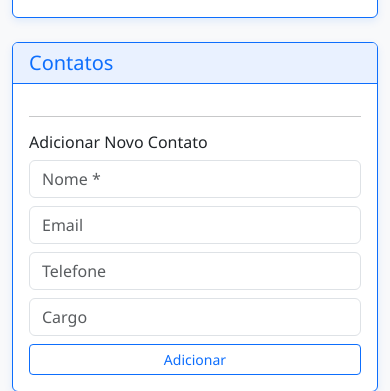
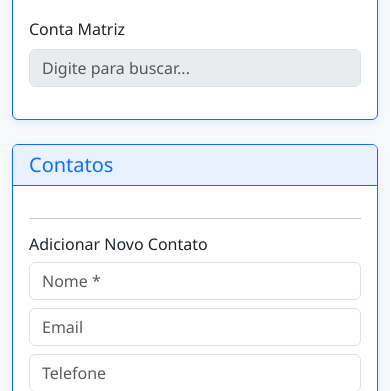
Before and after one commit to andreazevedo80/crm-azevix, a Flask app: template backend/templates/contas/detalhe_conta.html in a window 390 px wide. Shown: the part 700-1091 px from the top of the page. Run offline with Flask 3, Linux system fonts and the light colour scheme; the template is opened without the code that fills it, so the values that code supplies are empty; parts of the project's set-up code (start-up, migrations or seed data) failed here and were passed over.

Commit message:
100% funcional

```diff
--- a/backend/static/js/detalhe_conta.js
+++ b/backend/static/js/detalhe_conta.js
@@ -9,16 +9,17 @@ document.addEventListener("DOMContentLoaded", function() {
     const formNovoContato = document.getElementById('form-novo-contato');
     const hierarchyInfo = document.getElementById('hierarchy-info');
     const hierarchyHr = document.getElementById('hierarchy-hr');
+    const matrizSearchInput = document.getElementById('edit-matriz-search');
+    const matrizIdInput = document.getElementById('edit-matriz-id');
+    const matrizResults = document.getElementById('edit-matriz-results');
 
     let originalContaData = {};
 
     const populateSelect = (selectElement, options, selectedValue) => {
         selectElement.innerHTML = '';
-        if (selectElement.id === 'edit-matriz' || selectElement.id === 'edit-segmento') {
-            selectElement.add(new Option('Selecione...', ''));
-        }
+        if (selectElement.id === 'edit-segmento') selectElement.add(new Option('Selecione...', ''));
         options.forEach(opt => {
-            const text = opt.name || opt.nome_fantasia || opt;
+            const text = opt.name || opt;
             const value = opt.id || opt;
             selectElement.add(new Option(text, value));
         });
@@ -33,7 +34,11 @@ document.addEventListener("DOMContentLoaded", function() {
         document.getElementById('edit-segmento').value = conta.segmento || '';
         if (CURRENT_USER_ROLE === 'admin') {
             document.getElementById('edit-owner').value = conta.owner_id || '';
-            document.getElementById('edit-matriz').value = conta.matriz_id || '';
+            matrizSearchInput.value = conta.matriz_nome || '';
+            matrizIdInput.value = conta.matriz_id || '';
+        } else {
+            matrizSearchInput.value = conta.matriz_nome || '';
+            matrizIdInput.value = conta.matriz_id || '';
         }
     };
 
@@ -41,18 +46,14 @@ document.addEventListener("DOMContentLoaded", function() {
         listaContatos.innerHTML = '';
         if (contatos && contatos.length > 0) {
             contatos.forEach(c => { listaContatos.innerHTML += `<li class="list-group-item"><strong>${c.nome}</strong> (${c.cargo || 'N/A'})<br><small class="text-muted">${c.email || ''} | ${c.telefone || ''}</small></li>`; });
-        } else {
-            listaContatos.innerHTML = '<li class="list-group-item text-center">Nenhum contato cadastrado.</li>';
-        }
+        } else { listaContatos.innerHTML = '<li class="list-group-item text-center">Nenhum contato cadastrado.</li>'; }
     };
 
     const renderLeads = (leads) => {
         listaLeads.innerHTML = '';
         if (leads && leads.length > 0) {
             leads.forEach(l => { listaLeads.innerHTML += `<tr><td>${l.titulo}</td><td><span class="badge bg-info">${l.status_lead}</span></td><td>${l.valor_estimado}</td><td>${l.contato_principal_nome}</td><td><a href="#" class="btn btn-sm btn-outline-secondary disabled">Ver</a></td></tr>`; });
-        } else {
-            listaLeads.innerHTML = '<tr><td colspan="5" class="text-center">Nenhuma oportunidade encontrada.</td></tr>';
-        }
+        } else { listaLeads.innerHTML = '<tr><td colspan="5" class="text-center">Nenhuma oportunidade encontrada.</td></tr>'; }
     };
 
     const renderHierarchy = (conta) => {
@@ -64,31 +65,19 @@ document.addEventListener("DOMContentLoaded", function() {
             const filiaisLinks = conta.filiais.map(f => `<a href="/contas/${f.id}">${f.nome_fantasia}</a>`).join(', ');
             hierarchyHtml += `<p><strong>Filiais:</strong> ${filiaisLinks}</p>`;
         }
-
-        if (hierarchyHtml) {
-            hierarchyInfo.innerHTML = hierarchyHtml;
-            hierarchyHr.style.display = 'block';
-        } else {
-            hierarchyInfo.innerHTML = '';
-            hierarchyHr.style.display = 'none';
-        }
+        hierarchyInfo.innerHTML = hierarchyHtml;
+        hierarchyHr.style.display = hierarchyHtml ? 'block' : 'none';
     };
 
     const populateDropdownsAndFetchDetails = async () => {
         const configResponse = await fetch('/api/contas/config');
         const configData = await configResponse.json();
-        if (configData.success) {
-            populateSelect(document.getElementById('edit-segmento'), configData.segmentos);
-        }
+        if (configData.success) { populateSelect(document.getElementById('edit-segmento'), configData.segmentos); }
 
         if (CURRENT_USER_ROLE === 'admin') {
             const adminResponse = await fetch('/api/admin/form_data');
             const adminData = await adminResponse.json();
-            if (adminData.success) {
-                populateSelect(document.getElementById('edit-owner'), adminData.vendedores);
-                const contasParaMatriz = adminData.contas.filter(c => c.id !== CONTA_ID);
-                populateSelect(document.getElementById('edit-matriz'), contasParaMatriz);
-            }
+            if (adminData.success) { populateSelect(document.getElementById('edit-owner'), adminData.vendedores); }
         }
 
         if (typeof CONTA_ID === 'undefined') return;
@@ -100,26 +89,16 @@ document.addEventListener("DOMContentLoaded", function() {
             renderContatos(data.contatos);
             renderLeads(data.leads);
             renderHierarchy(data.conta);
-            document.getElementById('edit-segmento').value = originalContaData.segmento || '';
-            if (CURRENT_USER_ROLE === 'admin') {
-                document.getElementById('edit-owner').value = originalContaData.owner_id || '';
-                document.getElementById('edit-matriz').value = originalContaData.matriz_id || '';
-            }
         }
     };
 
     const toggleEditMode = (isEditing) => {
-        const fields = formEditConta.querySelectorAll('input, select');
-        fields.forEach(field => {
-            if(field.id !== 'edit-cnpj') { field.disabled = !isEditing; }
-        });
+        formEditConta.querySelectorAll('input, select').forEach(field => field.disabled = !isEditing);
         editButtons.style.display = isEditing ? 'block' : 'none';
         btnEditConta.style.display = isEditing ? 'none' : 'block';
-        hierarchyHr.style.display = isEditing ? 'none' : 'block';
+        hierarchyHr.style.display = isEditing ? 'none' : (hierarchyInfo.innerHTML ? 'block' : 'none');
         hierarchyInfo.style.display = isEditing ? 'none' : 'block';
-        if (CURRENT_USER_ROLE === 'admin' && adminFields) {
-            adminFields.style.display = isEditing ? 'block' : 'none';
-        }
+        if (CURRENT_USER_ROLE === 'admin' && adminFields) { adminFields.style.display = isEditing ? 'block' : 'none'; }
     };
 
     btnEditConta.addEventListener('click', () => toggleEditMode(true));
@@ -136,12 +115,11 @@ document.addEventListener("DOMContentLoaded", function() {
             cnpj: document.getElementById('edit-cnpj').value,
             tipo_conta: document.getElementById('edit-tipo_conta').value,
             segmento: document.getElementById('edit-segmento').value,
+            matriz_id: matrizIdInput.value,
         };
         if (CURRENT_USER_ROLE === 'admin') {
             updatedData.owner_id = document.getElementById('edit-owner').value;
-            updatedData.matriz_id = document.getElementById('edit-matriz').value;
         }
-
         const response = await fetch(`/api/contas/${CONTA_ID}`, {
             method: 'PUT', headers: { 'Content-Type': 'application/json' },
             body: JSON.stringify(updatedData)
@@ -153,6 +131,36 @@ document.addEventListener("DOMContentLoaded", function() {
             toggleEditMode(false);
             alert('Conta atualizada com sucesso!');
         } else { alert(`Falha ao atualizar: ${result.error || 'Erro desconhecido'}`); }
+    });
+
+    let searchTimeout;
+    matrizSearchInput.addEventListener('keyup', () => {
+        clearTimeout(searchTimeout);
+        const term = matrizSearchInput.value;
+        matrizIdInput.value = '';
+        if (term.length < 3) { matrizResults.innerHTML = ''; return; }
+        searchTimeout = setTimeout(() => {
+            fetch(`/api/contas/search?term=${encodeURIComponent(term)}`)
+                .then(res => res.json())
+                .then(data => {
+                    matrizResults.innerHTML = '';
+                    if (data.success && data.contas.length > 0) {
+                        data.contas.filter(c => c.id !== CONTA_ID).forEach(conta => {
+                            const item = document.createElement('a');
+                            item.href = '#';
+                            item.className = 'list-group-item list-group-item-action';
+                            item.textContent = `${conta.nome_fantasia}`;
+                            item.addEventListener('click', (e) => {
+                                e.preventDefault();
+                                matrizSearchInput.value = conta.nome_fantasia;
+                                matrizIdInput.value = conta.id;
+                                matrizResults.innerHTML = '';
+                            });
+                            matrizResults.appendChild(item);
+                        });
+                    }
+                });
+        }, 500);
     });
 
     formNovoContato.addEventListener('submit', async function(e) {
--- a/backend/templates/contas/detalhe_conta.html
+++ b/backend/templates/contas/detalhe_conta.html
@@ -22,7 +22,14 @@
                         <div class="col-md-6 mb-3"><label for="edit-razao-social" class="form-label">Razão Social</label><input type="text" id="edit-razao-social" name="razao_social" class="form-control" disabled></div>
                         <div class="col-md-6 mb-3"><label for="edit-cnpj" class="form-label">CNPJ</label><input type="text" id="edit-cnpj" name="cnpj" class="form-control" disabled></div>
                         <div class="col-md-6 mb-3"><label for="edit-tipo_conta" class="form-label">Tipo de Conta</label><select id="edit-tipo_conta" name="tipo_conta" class="form-select" disabled><option value="Privada">Privada</option><option value="Pública">Pública</option></select></div>
-                        <div class="col-12 mb-3"><label for="edit-segmento" class="form-label">Segmento</label><select id="edit-segmento" name="segmento" class="form-select" disabled></select></div>
+                        <div class="col-md-6 mb-3"><label for="edit-segmento" class="form-label">Segmento</label><select id="edit-segmento" name="segmento" class="form-select" disabled></select></div>
+
+                        <div class="col-md-6 mb-3">
+                            <label for="edit-matriz-search" class="form-label">Conta Matriz</label>
+                            <input type="text" id="edit-matriz-search" class="form-control" placeholder="Digite para buscar..." disabled>
+                            <input type="hidden" id="edit-matriz-id" name="matriz_id">
+                            <div id="edit-matriz-results" class="list-group position-absolute" style="z-index: 1000;"></div>
+                        </div>
                     </div>
 
                     {% if current_user.role == 'admin' %}
@@ -30,7 +37,6 @@
                         <hr><h6 class="text-azevix">Painel do Administrador</h6>
                         <div class="row g-3">
                             <div class="col-md-6 mb-3"><label for="edit-owner" class="form-label">Responsável</label><select id="edit-owner" name="owner_id" class="form-select" disabled></select></div>
-                            <div class="col-md-6 mb-3"><label for="edit-matriz" class="form-label">Conta Matriz</label><select id="edit-matriz" name="matriz_id" class="form-select" disabled><option value="">Nenhuma</option></select></div>
                         </div>
                     </div>
                     {% endif %}
```
